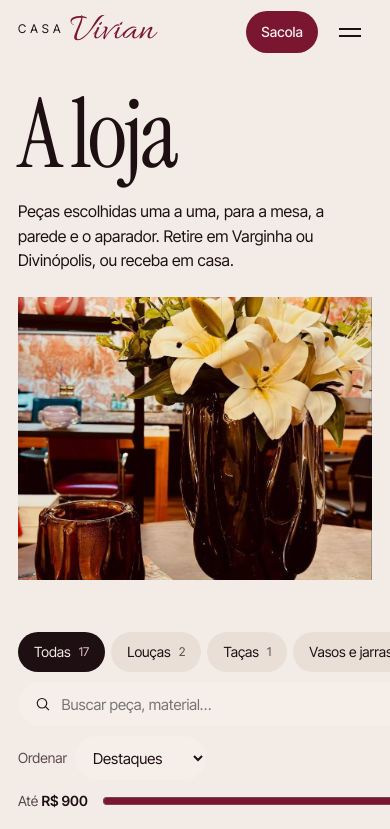
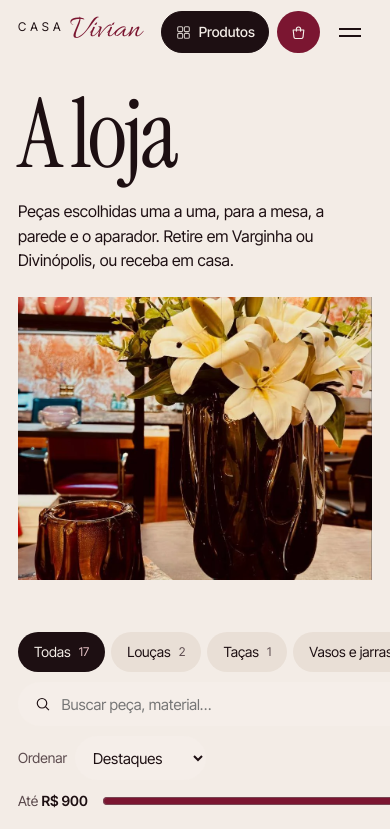
Before and after one commit to duduwwl/casavivian, a website built with Vite: page produtos.html in a window 390 px wide. Shown: the top 829 px of the page. Built offline with nearby package versions, Linux system fonts and the light colour scheme; some packages are replaced by stand-ins of ours.

Commit message:
Produtos como primeiro item da navbar em todos os tamanhos
- no computador vira o primeiro link do índice, logo após a marca
- no celular e tablet ocupa a pílula de destaque, antes da sacola
- ícone de catálogo (grade) para não repetir a sacola
- sacola fica compacta no celular: ícone com o contador
- marcado como página atual quando se está na loja

Co-Authored-By: Claude Opus 5 <noreply@anthropic.com>
Claude-Session: https://claude.ai/code/session_01SUpnNRcre4yeK6zTvbqiMV

```diff
--- a/produtos.html
+++ b/produtos.html
@@ -21,7 +21,7 @@
     </a>
     <nav class="indice" aria-label="Seções">
       <a class="indice__atual" href="produtos.html" aria-current="page">
-        <svg class="ico" viewBox="0 0 24 24" width="16" height="16" aria-hidden="true"><path d="M4.5 8.5h15l-1.1 10.1a2 2 0 0 1-2 1.8H7.6a2 2 0 0 1-2-1.8L4.5 8.5Z" fill="none" stroke="currentColor" stroke-width="1.5" stroke-linejoin="round"/><path d="M9 10V7.2a3 3 0 0 1 6 0V10" fill="none" stroke="currentColor" stroke-width="1.5" stroke-linecap="round"/></svg>
+        <svg class="ico" viewBox="0 0 24 24" width="17" height="17" aria-hidden="true"><rect x="3.8" y="3.8" width="7" height="7" rx="1.6" fill="none" stroke="currentColor" stroke-width="1.5"/><rect x="13.2" y="3.8" width="7" height="7" rx="1.6" fill="none" stroke="currentColor" stroke-width="1.5"/><rect x="3.8" y="13.2" width="7" height="7" rx="1.6" fill="none" stroke="currentColor" stroke-width="1.5"/><rect x="13.2" y="13.2" width="7" height="7" rx="1.6" fill="none" stroke="currentColor" stroke-width="1.5"/></svg>
         Produtos
       </a>
       <a href="./#salas">Salas</a>
@@ -30,9 +30,12 @@
       <a href="./#visite">Visite</a>
     </nav>
     <div class="acoes">
-      <a class="pilula pilula--linha" href="./">Início</a>
+      <a class="pilula pilula--linha acoes__loja acoes__loja--atual" href="produtos.html" aria-current="page"><svg class="ico" viewBox="0 0 24 24" width="17" height="17" aria-hidden="true"><rect x="3.8" y="3.8" width="7" height="7" rx="1.6" fill="none" stroke="currentColor" stroke-width="1.5"/><rect x="13.2" y="3.8" width="7" height="7" rx="1.6" fill="none" stroke="currentColor" stroke-width="1.5"/><rect x="3.8" y="13.2" width="7" height="7" rx="1.6" fill="none" stroke="currentColor" stroke-width="1.5"/><rect x="13.2" y="13.2" width="7" height="7" rx="1.6" fill="none" stroke="currentColor" stroke-width="1.5"/></svg>Produtos</a>
+      <a class="pilula pilula--linha acoes__inicio" href="./">Início</a>
       <button class="pilula pilula--cheia sacola-btn" data-abrir-sacola aria-label="Abrir sacola">
-        Sacola <span class="contador" data-contador hidden>0</span>
+        <svg class="ico ico--sacola" viewBox="0 0 24 24" width="17" height="17" aria-hidden="true"><path d="M4.5 8.5h15l-1.1 10.1a2 2 0 0 1-2 1.8H7.6a2 2 0 0 1-2-1.8L4.5 8.5Z" fill="none" stroke="currentColor" stroke-width="1.6" stroke-linejoin="round"/><path d="M9 10V7.2a3 3 0 0 1 6 0V10" fill="none" stroke="currentColor" stroke-width="1.6" stroke-linecap="round"/></svg>
+        <span class="sacola-btn__texto">Sacola</span>
+        <span class="contador" data-contador hidden>0</span>
       </button>
       <button class="nav__menu" aria-expanded="false" aria-controls="menu" aria-label="Menu">
         <span></span><span></span>
--- a/src/site.css
+++ b/src/site.css
@@ -97,6 +97,10 @@ fieldset { border: 0; min-width: 0; }
   .arq .pilula--linha:hover, .encontros .pilula--linha:hover { background: var(--branco); color: var(--tinta); }
 }
 .ico { flex: none; opacity: .85; }
+.sacola-btn .ico--sacola { display: none; }
+/* Produtos: link do índice no desktop, pílula no celular (sempre o 1º item) */
+.acoes__loja { display: none; }
+.indice__loja { font-weight: 500; opacity: 1; }
 .indice a { display: inline-flex; align-items: center; gap: 7px; }
 .indice__atual { font-weight: 500; opacity: 1 !important; }
 .indice__atual::after { transform: scaleX(1) !important; }
@@ -537,6 +541,8 @@ dialog::backdrop { background: rgba(18,7,9,.6); }
   :root { --nav-h: 64px; }
   .nav__menu { display: block; }
   .acoes .pilula--linha { display: none; }
+  .acoes .acoes__loja { display: inline-flex; order: -1; }        /* Produtos antes da sacola */
+  .acoes__loja--atual { background: var(--tinta); color: var(--papel); border-color: var(--tinta); }
   .salas__cabeca, .mesa__cabeca, .encontros__cabeca, .salas__corpo, .mesa__corpo, .presente, .visite, .loja__topo, .loja__ajuda, .arq { grid-template-columns: 1fr; }
   .salas__vitrine, .mesa__resultado { position: static; }
   .salas__lista { display: flex; overflow-x: auto; gap: 6px; margin: 0 calc(var(--m) * -1); padding: 0 var(--m) 4px; scrollbar-width: none; }
@@ -593,7 +599,12 @@ dialog::backdrop { background: rgba(18,7,9,.6); }
   .checkout__nav .pilula { flex: 1; }
   .loja-dados dl > div { grid-template-columns: 1fr; gap: 2px; }
   .rodape__links { grid-template-columns: 1fr; }
-  .acoes .sacola-btn { padding: 0 14px; }
+  .marca__vivian { font-size: 32px; }
+  .acoes { gap: 8px; }
+  .acoes .pilula { padding: 0 13px; }
+  .sacola-btn__texto { display: none; }
+  .sacola-btn .ico--sacola { display: block; opacity: 1; }
+  .acoes .sacola-btn { padding: 0 12px; gap: 6px; }
 }
 
 /* ---------- Movimento reduzido ---------- */
```
Also changed, not shown: index.html (+5 -5 lines).
